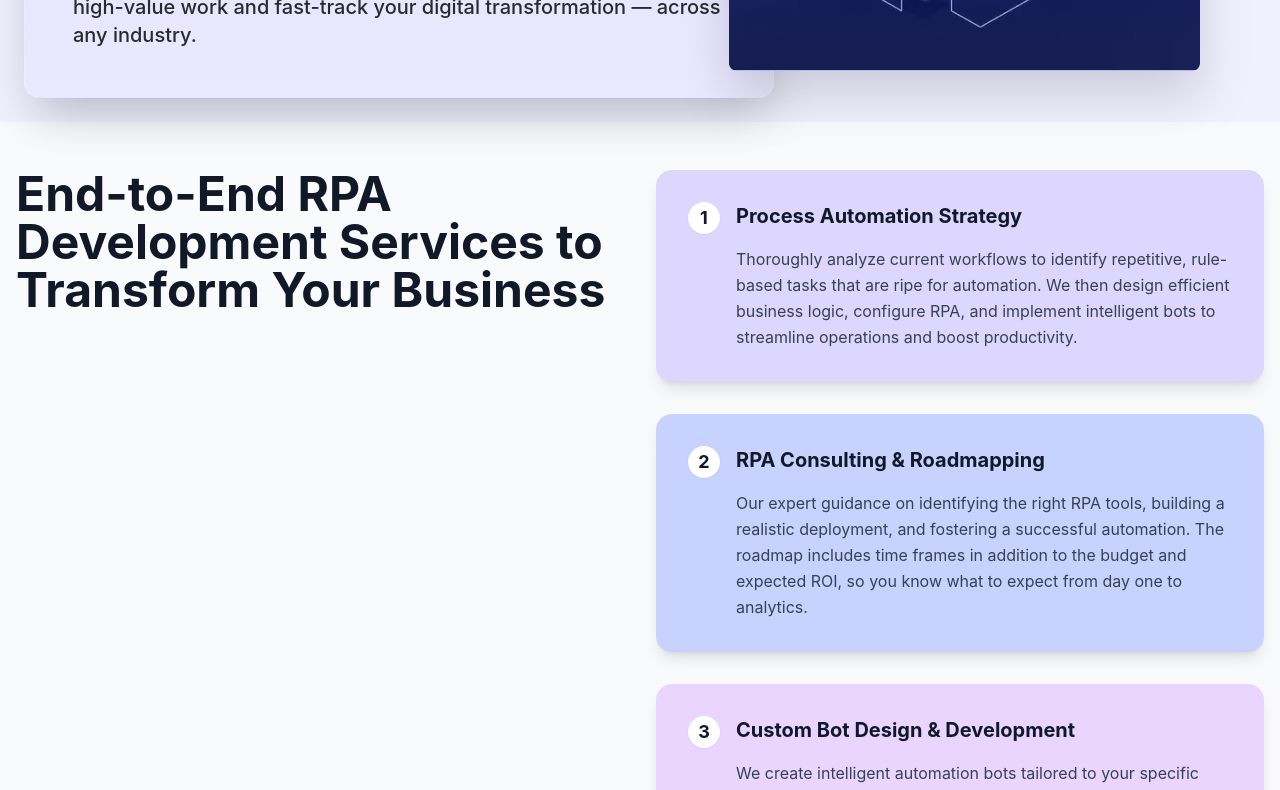
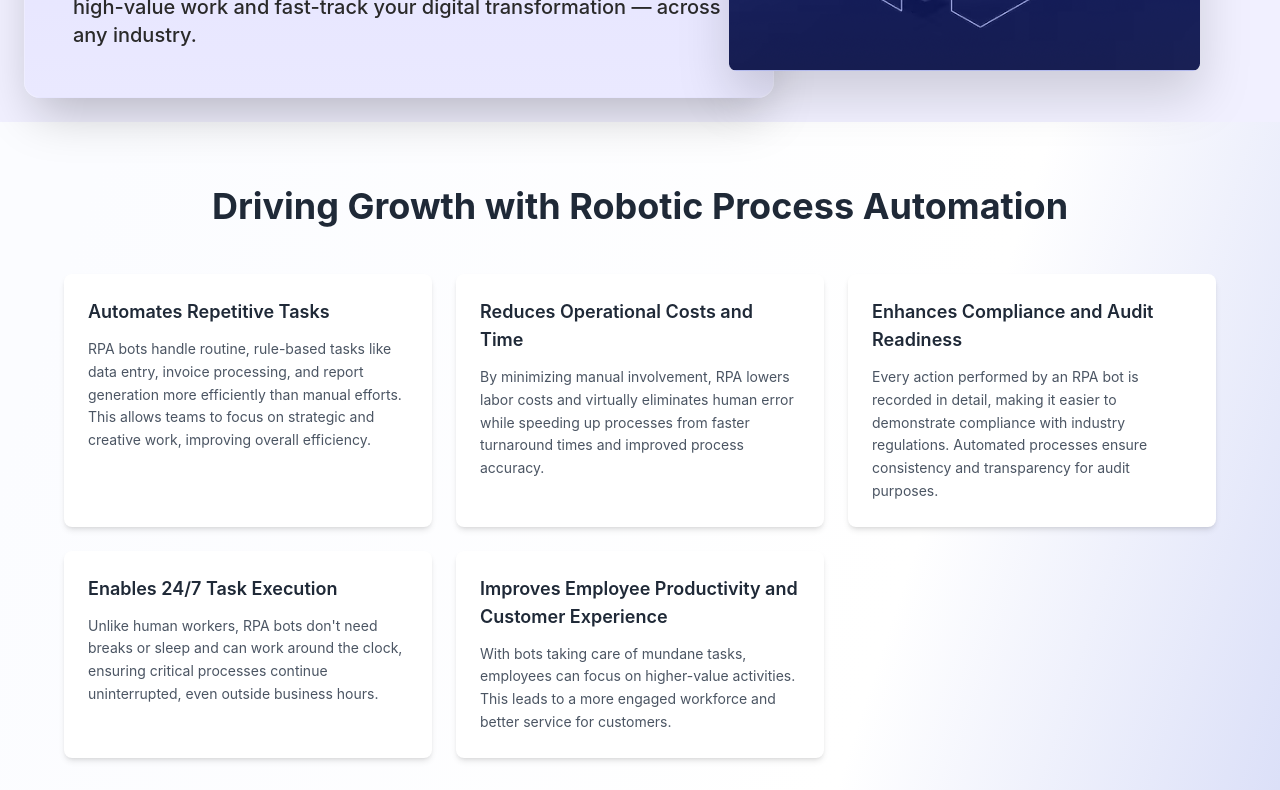
Before and after one commit to rastogi30/Mindor-tech, a Next.js app: page /services/rpa in a window 1280 px wide. Shown: the part 1160-1950 px from the top of the page. Built offline with nearby package versions, Linux system fonts and the light colour scheme.

Commit message:
developement process added

```diff
--- a/src/components/aicomponents/developement.tsx
+++ b/src/components/aicomponents/developement.tsx
@@ -5,8 +5,12 @@ interface CardData {
   description: string;
 }
 
-const AIDevelopmentSuccess: React.FC = () => {
-  const cards: CardData[] = [
+interface DevelopmentProps {
+  variant?: 'ai' | 'rpa';
+}
+
+const AIDevelopmentSuccess: React.FC<DevelopmentProps> = ({ variant = 'ai' }) => {
+  const aiCards: CardData[] = [
     {
       title: "Automate Repetitive Task",
       description: "Deploy AI automation to handle time-consuming, rule-based activities such as data entry, basic customer inquiries, and report generation. This not only reduces manual workload but also minimizes errors and increases overall efficiency, allowing teams to focus on strategic, goals and high-value innovation.",
@@ -33,6 +37,32 @@ const AIDevelopmentSuccess: React.FC = () => {
     }
   ];
 
+  const rpaCards: CardData[] = [
+    {
+      title: "Automates Repetitive Tasks",
+      description: "RPA bots handle routine, rule-based tasks like data entry, invoice processing, and report generation more efficiently than manual efforts. This allows teams to focus on strategic and creative work, improving overall efficiency.",
+    },
+    {
+      title: "Reduces Operational Costs and Time",
+      description: "By minimizing manual involvement, RPA lowers labor costs and virtually eliminates human error while speeding up processes from faster turnaround times and improved process accuracy.",
+    },
+    {
+      title: "Enhances Compliance and Audit Readiness",
+      description: "Every action performed by an RPA bot is recorded in detail, making it easier to demonstrate compliance with industry regulations. Automated processes ensure consistency and transparency for audit purposes.",
+    },
+    {
+      title: "Enables 24/7 Task Execution",
+      description: "Unlike human workers, RPA bots don't need breaks or sleep and can work around the clock, ensuring critical processes continue uninterrupted, even outside business hours.",
+    },
+    {
+      title: "Improves Employee Productivity and Customer Experience",
+      description: "With bots taking care of mundane tasks, employees can focus on higher-value activities. This leads to a more engaged workforce and better service for customers.",
+    }
+  ];
+
+  const currentCards = variant === 'rpa' ? rpaCards : aiCards;
+  const title = variant === 'rpa' ? 'Driving Growth with Robotic Process Automation' : 'How AI Development Accelerates Success';
+
   return (
     <div
       className="min-h-screen py-16 px-4"
@@ -43,15 +73,12 @@ const AIDevelopmentSuccess: React.FC = () => {
       <div className="max-w-6xl mx-auto">
         <div className="text-center mb-12">
           <h1 className="text-3xl md:text-4xl font-bold text-gray-800 mb-2">
-            How AI Development Accelerates
+            {title}
           </h1>
-          <h2 className="text-3xl md:text-4xl font-bold text-gray-800">
-            Success
-          </h2>
         </div>
 
         <div className="grid grid-cols-1 md:grid-cols-2 lg:grid-cols-3 gap-6">
-          {cards.map((card, index) => (
+          {currentCards.map((card, index) => (
             <div
               key={index}
               className="bg-white rounded-lg shadow-md p-6 hover:shadow-lg transition-shadow duration-300"
--- a/src/services/rpa.tsx
+++ b/src/services/rpa.tsx
@@ -7,6 +7,7 @@ import Process from '@/components/blockcomponents/process';
 import FAQ from '@/components/webcomponents/faq';
 import ChooseUs from '@/components/webcomponents/chooseus';
 import Business from '@/components/Business';
+import AIDevelopmentSuccess from '@/components/aicomponents/developement';
 
 const RPA: React.FC = () => {
   return (
@@ -14,6 +15,7 @@ const RPA: React.FC = () => {
       <Navbar />
       <Landing variant="rpa" />
       <Mindor variant="rpa" />
+      <AIDevelopmentSuccess variant="rpa" />
       <Slider variant="rpa" />
       <ChooseUs variant="rpa" />
       <Business variant="rpa" />
```
